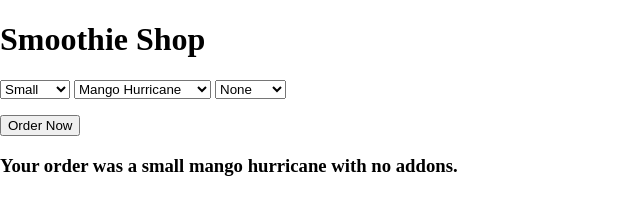
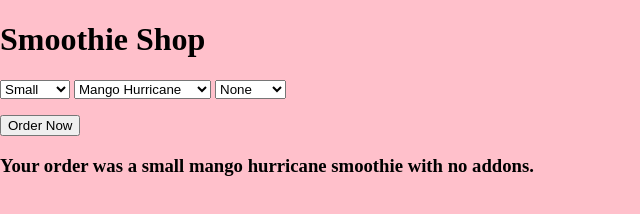
Before and after one commit to achlles26/COMP1073-Assign2-200628218, a plain HTML site: page index.html in a window 1280 px wide. Both pictures are taken after a click on the button "Order Now". Shown: the whole page, without its empty margins (0-640 px from the left). Drawn offline with Linux system fonts and the light colour scheme.

Commit message:
added some style and fixed message for ordered smoothie

```diff
--- a/css/style.css
+++ b/css/style.css
@@ -1,4 +1,5 @@
 body {
 
     margin: 0px;
+    background-color: pink;
 }
--- a/js/index.js
+++ b/js/index.js
@@ -97,9 +97,9 @@ function myFunction(){
 
     if (select3.value === "none") {
 
-        output2.textContent = `Your order was a ${smoothie.size} ${smoothie.flavour} with no addons.`;
+        output2.textContent = `Your order was a ${smoothie.size} ${smoothie.flavour} smoothie with no addons.`;
     } else {
 
-        output2.textContent = `Your order was a ${smoothie.size} ${smoothie.flavour} with ${smoothie.addon}.`;
+        output2.textContent = `Your order was a ${smoothie.size} ${smoothie.flavour} smoothie with ${smoothie.addon}.`;
     }
 }
```
